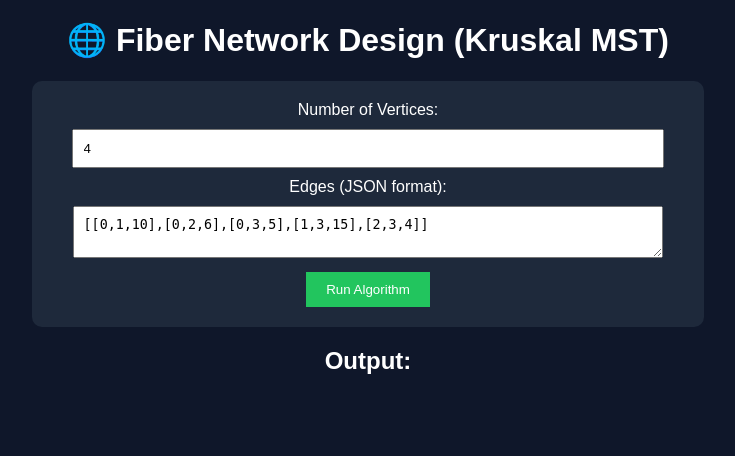
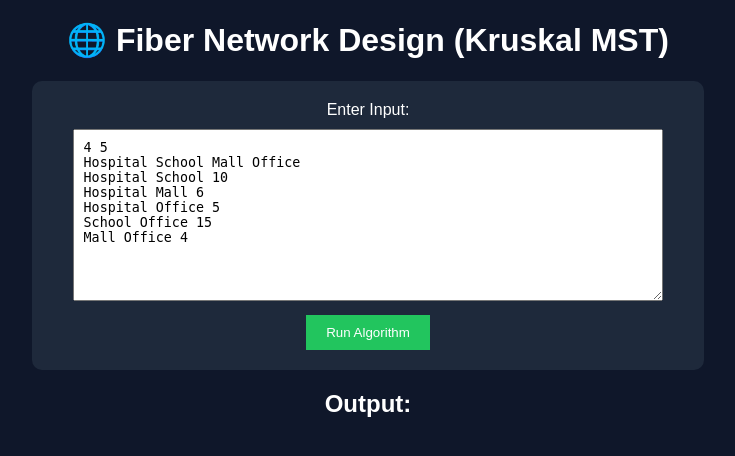
Before and after one commit to rudranideshpande/Fiber-Network-Design-1-, a Flask app: page / in a window 1280 px wide. Shown: the top 456 px of the page, without its empty margins (272-1007 px from the left). Run offline with Flask 3, Linux system fonts and the light colour scheme.

Commit message:
Update index.html

```diff
--- a/templates/index.html
+++ b/templates/index.html
@@ -9,12 +9,15 @@
 <h1>🌐 Fiber Network Design (Kruskal MST)</h1>
 
 <div class="card">
-    <label>Number of Vertices:</label>
-    <input type="number" id="n" value="4">
-
-    <label>Edges (JSON format):</label>
-    <textarea id="edges">
-[[0,1,10],[0,2,6],[0,3,5],[1,3,15],[2,3,4]]
+    <label>Enter Input:</label>
+    <textarea id="input" rows="10">
+4 5
+Hospital School Mall Office
+Hospital School 10
+Hospital Mall 6
+Hospital Office 5
+School Office 15
+Mall Office 4
     </textarea>
 
     <button onclick="runAlgo()">Run Algorithm</button>
@@ -25,33 +28,18 @@
 
 <script>
 async function runAlgo() {
-    try {
-        let n = document.getElementById("n").value;
-        let edges = JSON.parse(document.getElementById("edges").value);
+    let input = document.getElementById("input").value;
 
     let res = await fetch('/run', {
         method: 'POST',
         headers: {
             'Content-Type': 'application/json'
         },
-            body: JSON.stringify({
-                n: parseInt(n),
-                edges: edges
-            })
+        body: JSON.stringify({ input: input })
     });
 
-        let text = await res.text();
-
-        try {
-            let data = JSON.parse(text);
+    let data = await res.json();
     document.getElementById("output").innerText = data.output;
-        } catch {
-            document.getElementById("output").innerText = text;
-        }
-
-    } catch (err) {
-        document.getElementById("output").innerText = "Error: " + err;
-    }
 }
 </script>
 
```
Lines whose indentation alone changed are shown as unchanged.
